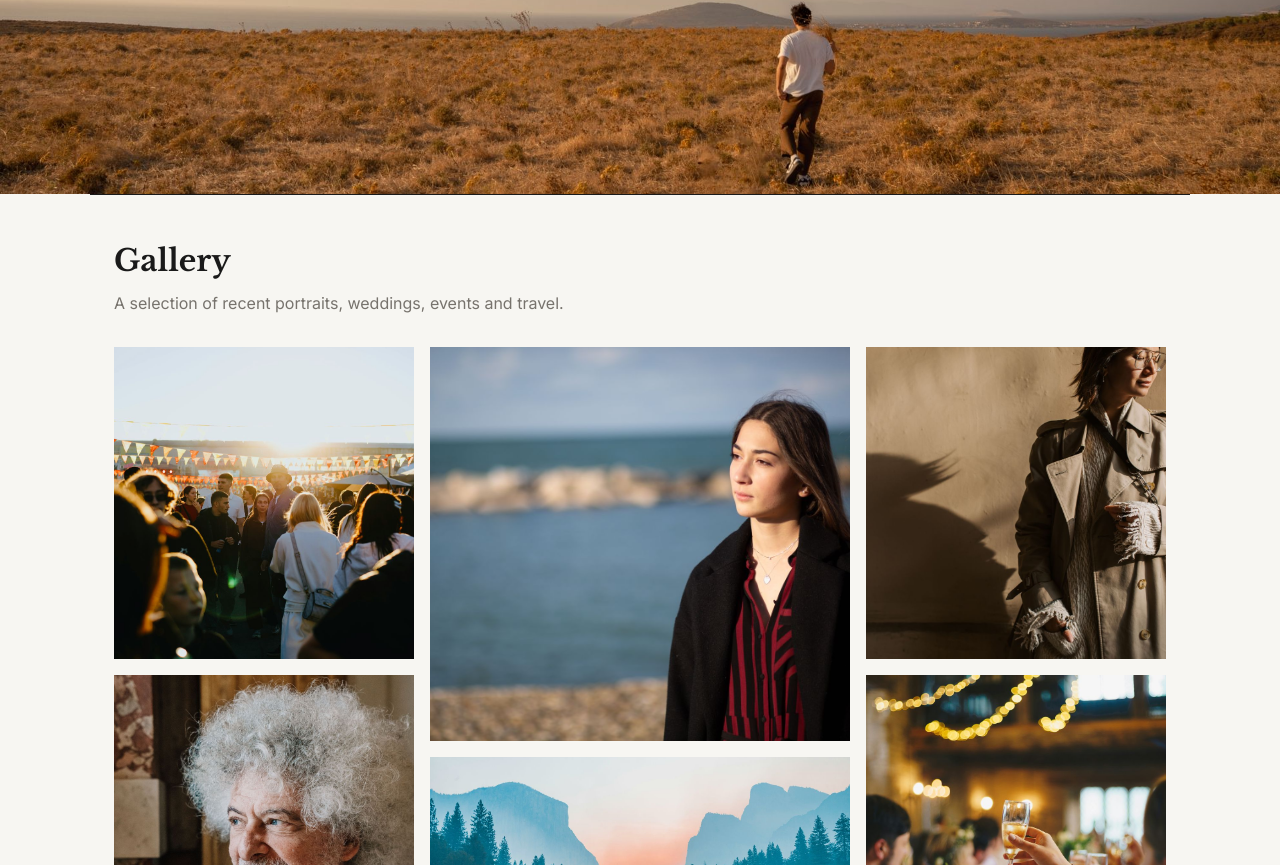
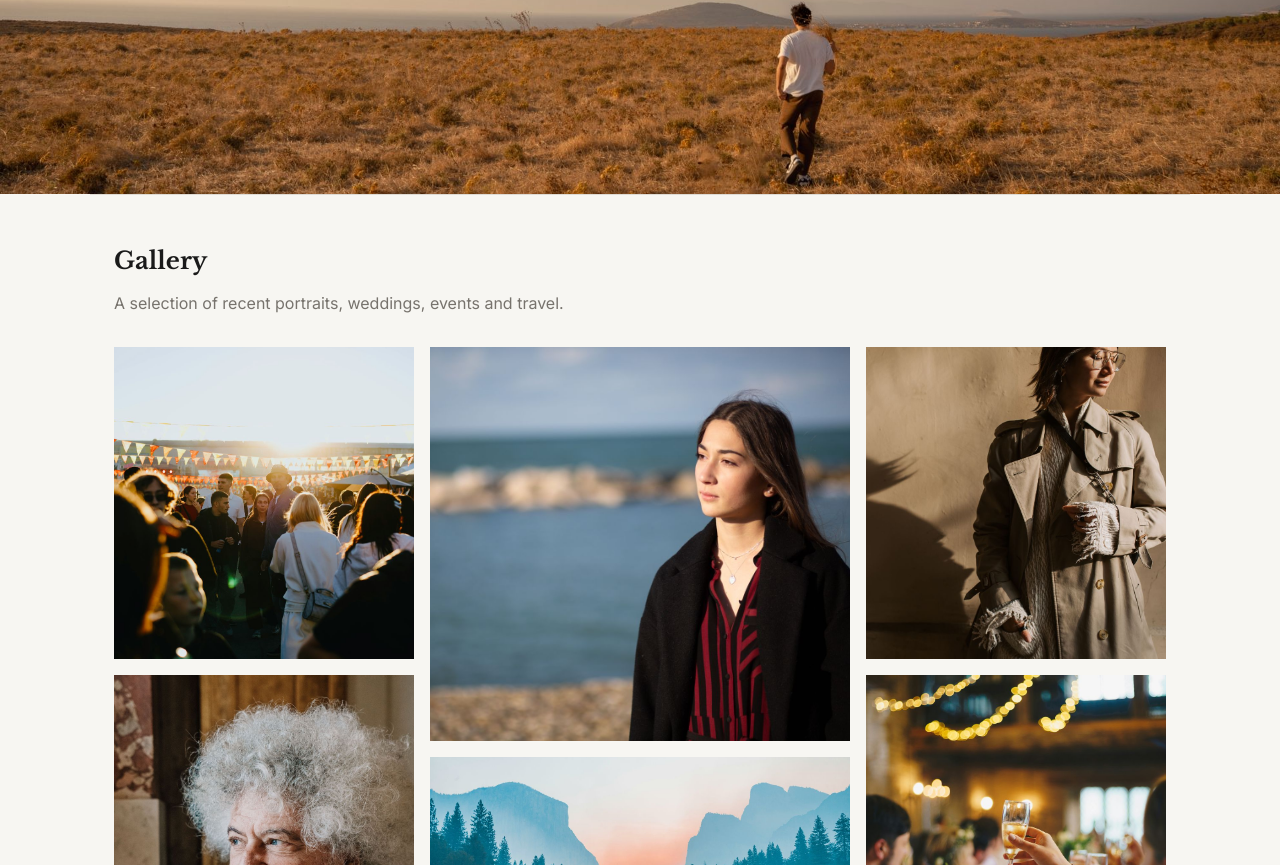
Before and after one commit to aadhu01-pixel/PracticumPhotographyPortfolioProject, a React (Vite) app in the folder week2/: page / in a window 1280 px wide. Shown: the part 675-1540 px from the top of the page. Built offline with nearby package versions, Linux system fonts and the light colour scheme.

Commit message:
style: match Week 1 gallery and about sections
Use the theme's line color for borders (border-border was undefined and generated no CSS). Match Week 1 heading size, section padding and gallery photo crops. Set page title to Luma Photography.

```diff
--- a/week2/index.html
+++ b/week2/index.html
@@ -5,7 +5,7 @@
   <meta charset="UTF-8" />
   <link rel="icon" type="image/svg+xml" href="/favicon.svg" />
   <meta name="viewport" content="width=device-width, initial-scale=1.0" />
-  <title>week2</title>
+  <title>Luma Photography</title>
   <link rel="preconnect" href="https://fonts.googleapis.com">
   <link rel="preconnect" href="https://fonts.gstatic.com" crossorigin>
   <link
--- a/week2/src/components/About.jsx
+++ b/week2/src/components/About.jsx
@@ -3,7 +3,7 @@ export function About() {
     return (
         <section
             id="about"
-            className="mx-auto grid max-w-[1100px] grid-cols-1 items-center gap-8 border-t border-stone-300 px-6 py-12 lg:grid-cols-[1fr_1.4fr] lg:gap-12 lg:py-16"
+            className="mx-auto grid max-w-[1100px] grid-cols-1 items-center gap-8 border-t border-line px-6 pt-12 pb-16 lg:grid-cols-[1fr_1.4fr] lg:gap-12"
         >
             <img
                 src="/images/about/about.jpg"
--- a/week2/src/components/Gallery.jsx
+++ b/week2/src/components/Gallery.jsx
@@ -28,9 +28,9 @@ const photos = [
 
 const positions = [
     "lg:col-start-1 lg:row-[1/5]",
-    "lg:col-start-2 lg:row-[1/6]",
-    "lg:col-start-3 lg:row-[1/5]",
-    "lg:col-start-1 lg:row-[5/9]",
+    "lg:col-start-2 lg:row-[1/6] object-[70%_center]",
+    "lg:col-start-3 lg:row-[1/5] object-[75%_top]",
+    "lg:col-start-1 lg:row-[5/9] object-[center_35%]",
     "lg:col-start-2 lg:row-[6/9]",
     "lg:col-start-3 lg:row-[5/9]",
 ];
@@ -39,9 +39,9 @@ export function Gallery() {
     return (
         <section
             id="gallery"
-            className="mx-auto max-w-[1100px] border-t border-border px-6 py-12"
+            className="mx-auto max-w-[1100px] border-t border-line px-6 py-12"
         >
-            <h2 className="font-heading text-3xl font-bold">Gallery</h2>
+            <h2 className="font-heading text-[1.5rem] font-bold">Gallery</h2>
             <p className="mt-3 text-ink-soft">
                 A selection of recent portraits, weddings, events and travel.
             </p>
```
